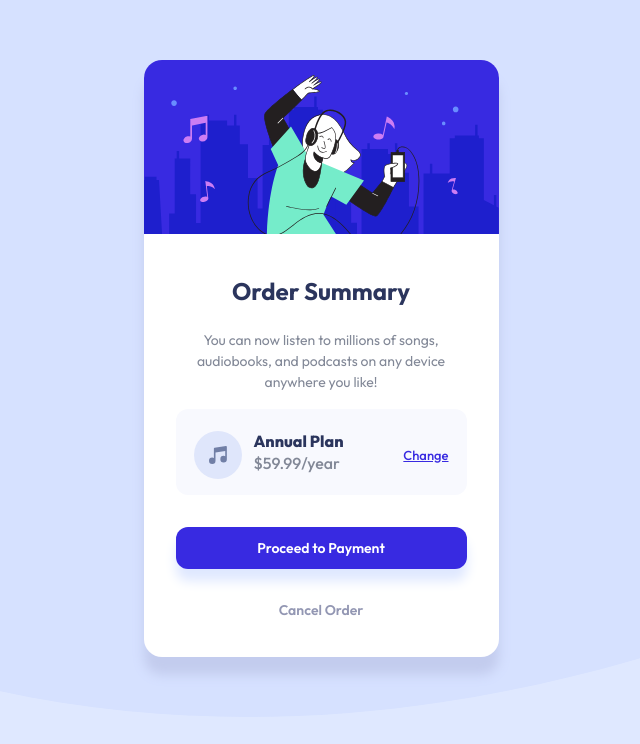
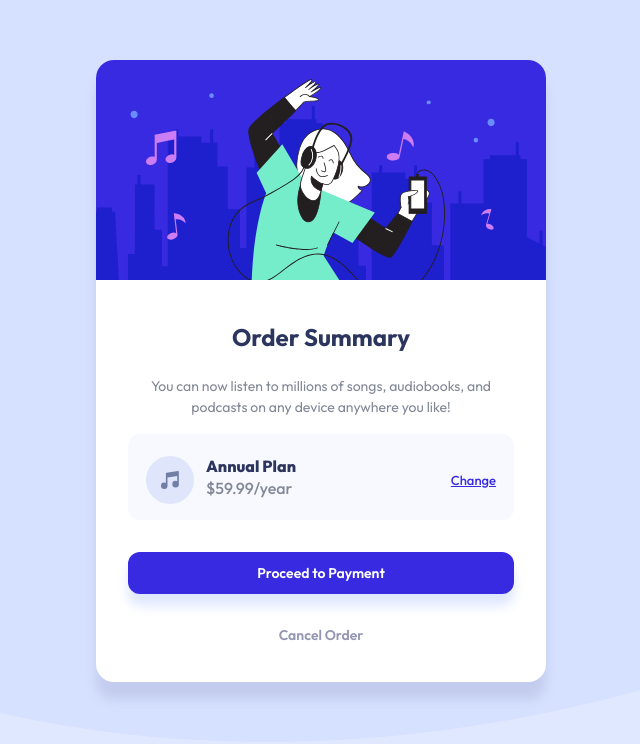
Before and after one commit to ReverseGamerG/Frontend-Mentor-Project-07, a plain HTML site: page index.html in a window 1280 px wide. Shown: the whole page, without its empty margins (319-959 px from the left). Drawn offline with Linux system fonts and the light colour scheme.

Commit message:
:tada: width fix

```diff
--- a/style.css
+++ b/style.css
@@ -19,7 +19,7 @@ body{
 }
 
 #container{
-  width: 355px;
+  width: 450px;
   margin: 60px auto;
   background-color: var(--text-color);
   border-radius: 18px;
@@ -27,7 +27,6 @@ body{
 }
 
 #container > img{
-  width: 355px;
   border-top-left-radius: 18px;
   border-top-right-radius: 18px;
 }
```
